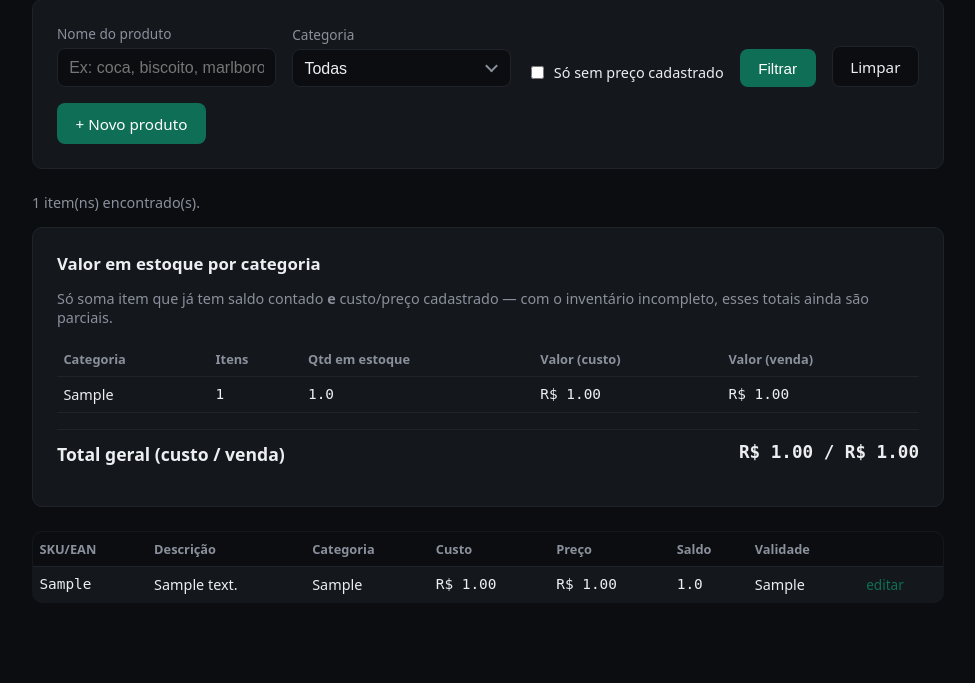
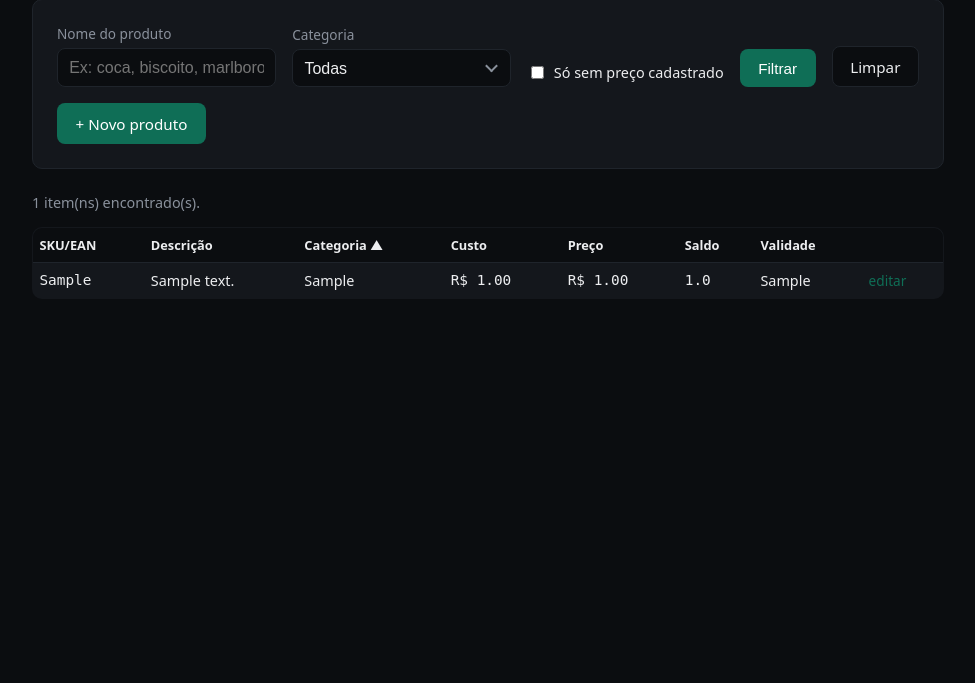
Before and after one commit to xandzin/fluxu, a Flask app: page /estoque in a window 1280 px wide. Shown: the part 152-835 px from the top of the page, without its empty margins (152-1127 px from the left). After the commit the page ends 442 px from the top, so only its background shows below. Run offline with Flask 3, Linux system fonts and the light colour scheme; the visitor is signed in with stand-in values (Sample User, id 1); tables that the repository leaves empty hold one stand-in row (values such as "Sample post").

Commit message:
Migra totais de estoque pra Relatorios e melhora navegacao da tela Estoque
- "Valor em estoque por categoria" sai de Estoque e vai pra Relatorios,
  como situacao atual do catalogo (independente do filtro de periodo).
- Estoque ganha paginacao (100 itens por pagina) em vez do corte fixo em
  200 sem navegacao.
- Colunas da tabela de Estoque ficam clicaveis pra ordenar (SKU,
  descricao, categoria, custo, preco, saldo, validade).

Co-Authored-By: Claude Sonnet 5 <noreply@anthropic.com>

```diff
--- a/app.py
+++ b/app.py
@@ -768,28 +768,41 @@ def estoque():
         where_sql = f"WHERE {' AND '.join(where)}" if where else ""
         total = conn.execute(f"SELECT COUNT(*) FROM estoque {where_sql}", params).fetchone()[0]
 
-        LIMITE = 200
+        LIMITE = 100
+        colunas_ordenaveis = ("sku_ean", "descricao", "categoria", "custo_unitario",
+                               "preco_venda", "saldo_atual", "validade")
+        ordenar = request.args.get("ordenar", "categoria")
+        if ordenar not in colunas_ordenaveis:
+            ordenar = "categoria"
+        direcao = request.args.get("direcao", "asc")
+        if direcao not in ("asc", "desc"):
+            direcao = "asc"
+        ordem_sql = f"{ordenar} {direcao.upper()}"
+        if ordenar != "descricao":
+            ordem_sql += ", descricao ASC"  # desempate estavel, lista nunca fica "embaralhada"
+
+        total_paginas = max(1, -(-total // LIMITE))  # arredonda pra cima
+        try:
+            pagina = max(1, min(int(request.args.get("pagina", "1")), total_paginas))
+        except ValueError:
+            pagina = 1
+        offset = (pagina - 1) * LIMITE
+
         itens = conn.execute(
-            f"SELECT * FROM estoque {where_sql} ORDER BY categoria, descricao LIMIT ?",
-            params + [LIMITE],
+            f"SELECT * FROM estoque {where_sql} ORDER BY {ordem_sql} LIMIT ? OFFSET ?",
+            params + [LIMITE, offset],
         ).fetchall()
 
-        # Totais por categoria (sobre TODOS os itens que batem no filtro, nao
-        # so os 200 exibidos). saldo*custo/preco so soma quando os dois sao
-        # conhecidos — item sem saldo contado ou sem preco nao entra na conta,
-        # entao os totais sao parciais ate o inventario estar completo.
-        totais_categoria = conn.execute(
-            f"SELECT categoria, COUNT(*) AS itens, "
-            f"COALESCE(SUM(saldo_atual),0) AS qtd_total, "
-            f"COALESCE(SUM(saldo_atual * custo_unitario),0) AS valor_custo, "
-            f"COALESCE(SUM(saldo_atual * preco_venda),0) AS valor_venda "
-            f"FROM estoque {where_sql} GROUP BY categoria ORDER BY categoria",
-            params,
-        ).fetchall()
-        total_geral = {
-            "valor_custo": sum(c["valor_custo"] for c in totais_categoria),
-            "valor_venda": sum(c["valor_venda"] for c in totais_categoria),
-        }
+        args_filtro = {"busca": busca or None, "categoria": categoria_sel or None,
+                        "sem_preco": "1" if sem_preco else None}
+        args_filtro = {k: v for k, v in args_filtro.items() if v}
+
+        def link_ordenacao(coluna):
+            nova_direcao = "desc" if (ordenar == coluna and direcao == "asc") else "asc"
+            return url_for("estoque", ordenar=coluna, direcao=nova_direcao, **args_filtro)
+
+        def link_pagina(numero):
+            return url_for("estoque", pagina=numero, ordenar=ordenar, direcao=direcao, **args_filtro)
 
         return render_template(
             "estoque.html",
@@ -800,8 +813,12 @@ def estoque():
             sem_preco=sem_preco,
             total=total,
             limite=LIMITE,
-            totais_categoria=totais_categoria,
-            total_geral=total_geral,
+            pagina=pagina,
+            total_paginas=total_paginas,
+            ordenar=ordenar,
+            direcao=direcao,
+            link_ordenacao=link_ordenacao,
+            link_pagina=link_pagina,
         )
     finally:
         conn.close()
@@ -1252,15 +1269,38 @@ def obter_dados_relatorio(conn, data_ini, data_fim):
     }
 
 
+def obter_valor_estoque_por_categoria(conn):
+    """Valor parado em estoque, por categoria — situacao ATUAL do catalogo,
+    sem relacao com o periodo filtrado em Relatorios (isso aqui e uma foto de
+    agora, nao um acumulado de vendas/compras). So soma item que ja tem saldo
+    contado E custo/preco cadastrado — com o inventario incompleto, os totais
+    ficam parciais ate todo item ter as duas informacoes."""
+    totais_categoria = conn.execute(
+        "SELECT categoria, COUNT(*) AS itens, "
+        "COALESCE(SUM(saldo_atual),0) AS qtd_total, "
+        "COALESCE(SUM(saldo_atual * custo_unitario),0) AS valor_custo, "
+        "COALESCE(SUM(saldo_atual * preco_venda),0) AS valor_venda "
+        "FROM estoque GROUP BY categoria ORDER BY categoria"
+    ).fetchall()
+    total_geral = {
+        "valor_custo": sum(c["valor_custo"] for c in totais_categoria),
+        "valor_venda": sum(c["valor_venda"] for c in totais_categoria),
+    }
+    return totais_categoria, total_geral
+
+
 @app.route("/relatorios")
 def relatorios():
     conn = get_conn()
     try:
         data_ini, data_fim, hoje = obter_periodo_relatorio()
         dados = obter_dados_relatorio(conn, data_ini, data_fim)
+        totais_categoria, total_geral_estoque = obter_valor_estoque_por_categoria(conn)
         return render_template(
             "relatorios.html",
-            data_ini=data_ini, data_fim=data_fim, hoje=hoje, **dados,
+            data_ini=data_ini, data_fim=data_fim, hoje=hoje,
+            totais_categoria=totais_categoria, total_geral_estoque=total_geral_estoque,
+            **dados,
         )
     finally:
         conn.close()
--- a/static/style.css
+++ b/static/style.css
@@ -420,6 +420,22 @@ table.tabela-historico { width: 100%; }
 .tabela-estoque tbody tr:hover { background: var(--bg); }
 .saldo-baixo td { color: var(--erro); }
 
+.link-ordenacao {
+    color: var(--texto);
+    text-decoration: none;
+    font-weight: inherit;
+    display: block;
+}
+.link-ordenacao:hover { color: var(--primaria); }
+
+.paginacao {
+    display: flex;
+    align-items: center;
+    justify-content: center;
+    gap: 1rem;
+    margin-top: 1.2rem;
+}
+
 /* Select customizado — remove a aparencia nativa e desenha uma seta simples */
 .select-wrap { position: relative; }
 .select-wrap select {
--- a/templates/estoque.html
+++ b/templates/estoque.html
@@ -29,47 +29,23 @@
 </form>
 
 <p class="info">
-    {{ total }} item(ns) encontrado(s){% if total > limite %}, mostrando os primeiros {{ limite }} — refine a busca{% endif %}.
+    {{ total }} item(ns) encontrado(s){% if total_paginas > 1 %} — página {{ pagina }} de {{ total_paginas }}{% endif %}.
 </p>
 
-<section class="card">
-    <h2>Valor em estoque por categoria</h2>
-    <p class="info">
-        Só soma item que já tem saldo contado <strong>e</strong> custo/preço cadastrado — com o inventário
-        incompleto, esses totais ainda são parciais.
-    </p>
-    <table class="tabela-historico">
-        <thead><tr><th>Categoria</th><th>Itens</th><th>Qtd em estoque</th><th>Valor (custo)</th><th>Valor (venda)</th></tr></thead>
-        <tbody>
-            {% for c in totais_categoria %}
-            <tr>
-                <td>{{ c.categoria or "Sem categoria" }}</td>
-                <td class="mono">{{ c.itens }}</td>
-                <td class="mono">{{ c.qtd_total|round(2) }}</td>
-                <td class="mono">R$ {{ "%.2f"|format(c.valor_custo) }}</td>
-                <td class="mono">R$ {{ "%.2f"|format(c.valor_venda) }}</td>
-            </tr>
-            {% else %}
-            <tr><td colspan="5" class="info">Nenhum item encontrado.</td></tr>
-            {% endfor %}
-        </tbody>
-    </table>
-    <div class="total-linha">
-        <span>Total geral (custo / venda)</span>
-        <span class="mono">R$ {{ "%.2f"|format(total_geral.valor_custo) }} / R$ {{ "%.2f"|format(total_geral.valor_venda) }}</span>
-    </div>
-</section>
+{% macro cabecalho(coluna, rotulo) %}
+<th><a href="{{ link_ordenacao(coluna) }}" class="link-ordenacao">{{ rotulo }}{% if ordenar == coluna %} {{ "▲" if direcao == "asc" else "▼" }}{% endif %}</a></th>
+{% endmacro %}
 
 <table class="tabela-estoque">
     <thead>
         <tr>
-            <th>SKU/EAN</th>
-            <th>Descrição</th>
-            <th>Categoria</th>
-            <th>Custo</th>
-            <th>Preço</th>
-            <th>Saldo</th>
-            <th>Validade</th>
+            {{ cabecalho("sku_ean", "SKU/EAN") }}
+            {{ cabecalho("descricao", "Descrição") }}
+            {{ cabecalho("categoria", "Categoria") }}
+            {{ cabecalho("custo_unitario", "Custo") }}
+            {{ cabecalho("preco_venda", "Preço") }}
+            {{ cabecalho("saldo_atual", "Saldo") }}
+            {{ cabecalho("validade", "Validade") }}
             <th></th>
         </tr>
     </thead>
@@ -90,4 +66,16 @@
         {% endfor %}
     </tbody>
 </table>
+
+{% if total_paginas > 1 %}
+<nav class="paginacao">
+    {% if pagina > 1 %}
+    <a href="{{ link_pagina(pagina - 1) }}" class="secundario botao-link">&laquo; Anterior</a>
+    {% endif %}
+    <span class="info">Página {{ pagina }} de {{ total_paginas }}</span>
+    {% if pagina < total_paginas %}
+    <a href="{{ link_pagina(pagina + 1) }}" class="secundario botao-link">Próxima &raquo;</a>
+    {% endif %}
+</nav>
+{% endif %}
 {% endblock %}
```
Also changed, not shown: templates/relatorios.html (+29 -0 lines).
